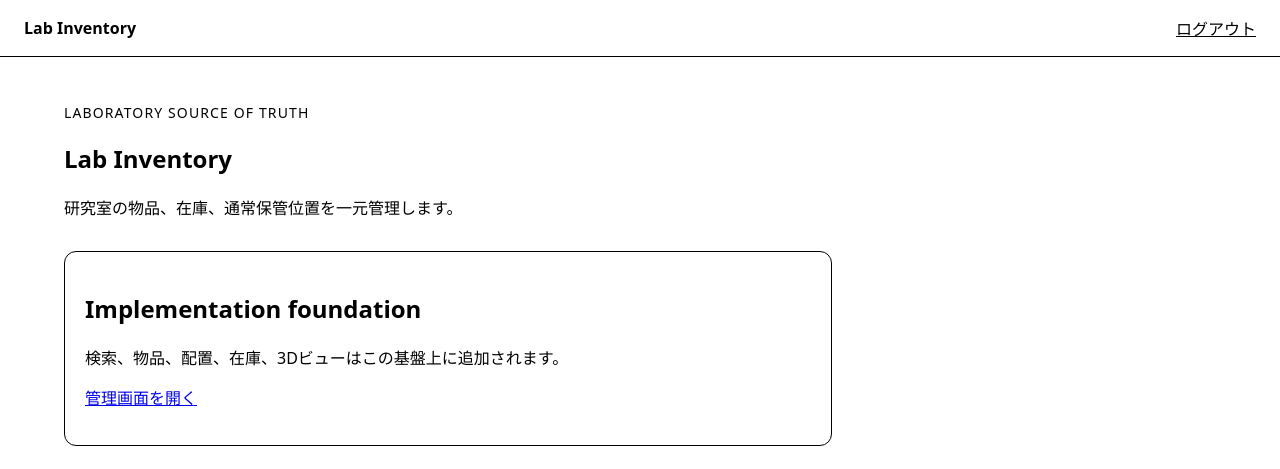
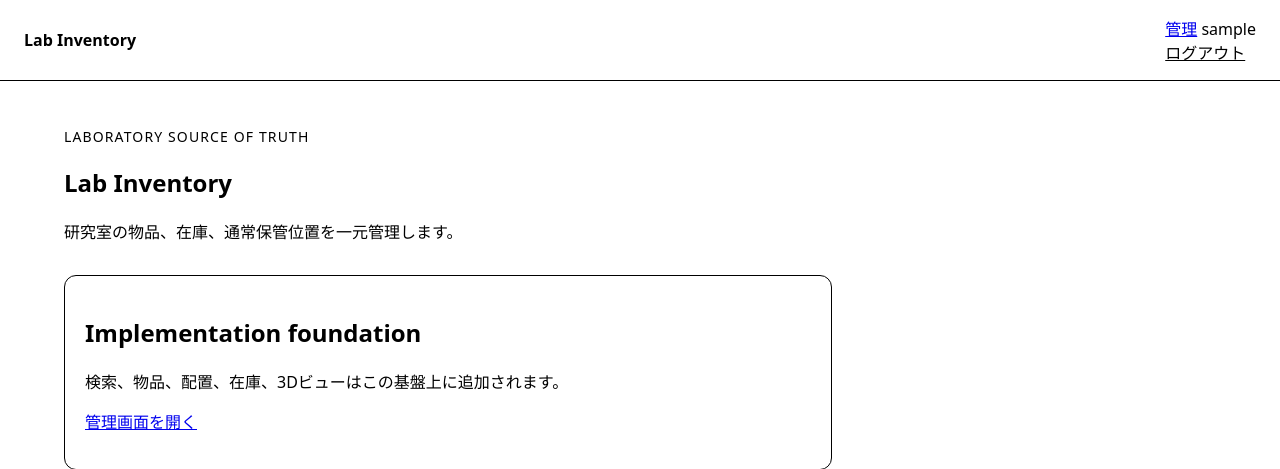
Before and after one commit to Xpotato1024/lab-inventory, a Django app: page / in a window 1280 px wide. Shown: the top 469 px of the page. Run offline with Django 5.2, Linux system fonts and the light colour scheme; the visitor is signed in with stand-in values (Sample User, id 1); parts of the project's set-up code (start-up, migrations or seed data) failed here and were passed over.

Commit message:
feat: add navigation and operation feedback to base UI

```diff
--- a/templates/base.html
+++ b/templates/base.html
@@ -11,13 +11,22 @@
   <header class="site-header">
     <a class="brand" href="{% url 'inventory:home' %}">Lab Inventory</a>
     {% if user.is_authenticated %}
-      <form method="post" action="{% url 'logout' %}">
-        {% csrf_token %}
-        <button class="link-button" type="submit">ログアウト</button>
-      </form>
+      <nav class="header-actions" aria-label="ユーザーメニュー">
+        {% if user.is_staff %}<a href="{% url 'admin:index' %}">管理</a>{% endif %}
+        <span>{{ user.get_username }}</span>
+        <form method="post" action="{% url 'logout' %}">
+          {% csrf_token %}
+          <button class="link-button" type="submit">ログアウト</button>
+        </form>
+      </nav>
     {% endif %}
   </header>
   <main class="content">
+    {% if messages %}
+      <div class="messages" aria-live="polite">
+        {% for message in messages %}<p class="message">{{ message }}</p>{% endfor %}
+      </div>
+    {% endif %}
     {% block content %}{% endblock %}
   </main>
 </body>
```
